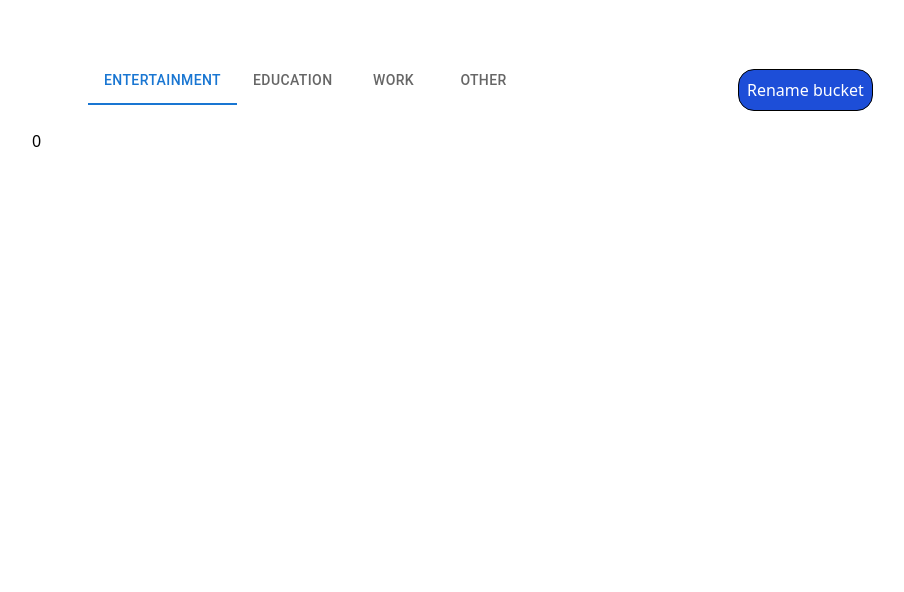
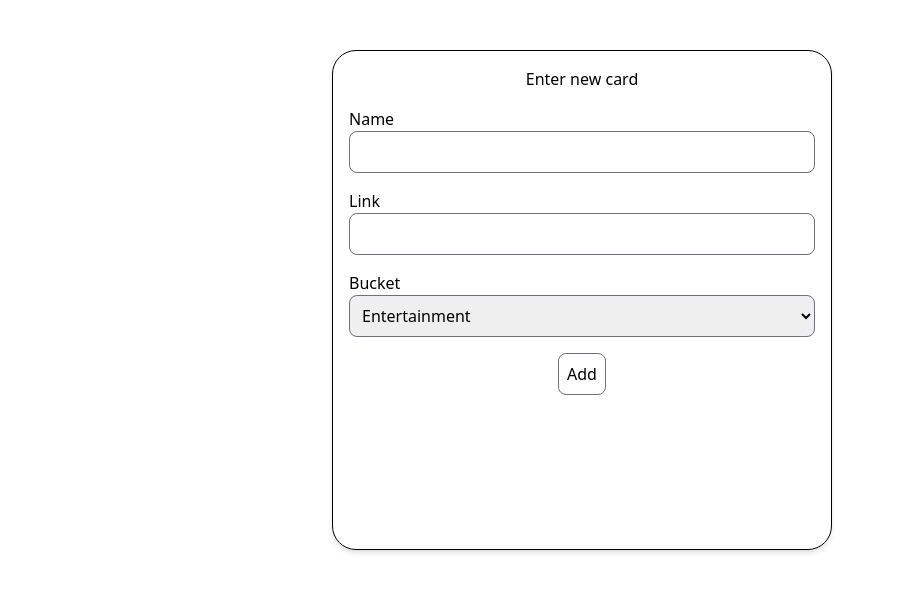
Before and after one commit to SafeTorpedo/card-buckets, a React (Vite) app: page /add in a window 1280 px wide. Shown: the top 592 px of the page, without its empty margins (52-956 px from the left). Built offline with nearby package versions, Linux system fonts and the light colour scheme.

Commit message:
feat: adding new card to global state

```diff
--- a/package.json
+++ b/package.json
@@ -16,7 +16,8 @@
     "@reduxjs/toolkit": "^1.9.3",
     "react": "^18.2.0",
     "react-dom": "^18.2.0",
-    "react-redux": "^8.0.5"
+    "react-redux": "^8.0.5",
+    "react-router-dom": "^6.9.0"
   },
   "devDependencies": {
     "@types/react": "^18.0.28",
--- a/src/App.tsx
+++ b/src/App.tsx
@@ -1,9 +1,16 @@
+import { BrowserRouter, Routes, Route } from "react-router-dom";
+import Add from "./components/Add";
 import BucketMenu from "./components/BucketMenu";
 
 function App() {
     return (
         <>
-            <BucketMenu />
+            <BrowserRouter>
+                <Routes>
+                    <Route path="/" element={<BucketMenu />} />
+                    <Route path="/add" element={<Add />} />
+                </Routes>
+            </BrowserRouter>
         </>
     );
 }
--- /dev/null
+++ b/src/components/Add.tsx
@@ -0,0 +1,109 @@
+import { useSelector, useDispatch } from "react-redux";
+import { useNavigate } from "react-router-dom";
+import { add0, add1, add2, add3 } from "../store";
+
+const Add = () => {
+    const navigate = useNavigate();
+
+    //get tabs state data
+    const tabss = useSelector((state: RootState) => state.tabs);
+
+    const dispatch = useDispatch();
+    const handleSubmit = (e) => {
+        e.preventDefault();
+
+        //find index of bucket
+        const index = tabss.findIndex(
+            (tab: string) => tab === e.target[2].value
+        );
+
+        //add new card to bucket
+        switch (index) {
+            case 0: {
+                const action0 = add0({
+                    name: e.target[0].value,
+                    link: e.target[1].value,
+                });
+                dispatch(action0);
+                break;
+            }
+
+            case 1: {
+                const action1 = add1({
+                    name: e.target[0].value,
+                    link: e.target[1].value,
+                });
+                dispatch(action1);
+                break;
+            }
+            case 2: {
+                const action2 = add2({
+                    name: e.target[0].value,
+                    link: e.target[1].value,
+                });
+                dispatch(action2);
+                break;
+            }
+            case 3: {
+                const action3 = add3({
+                    name: e.target[0].value,
+                    link: e.target[1].value,
+                });
+                dispatch(action3);
+                break;
+            }
+            default:
+                break;
+        }
+
+        navigate("/");
+    };
+    return (
+        <form
+            onSubmit={handleSubmit}
+            className=" w-[500px] h-[500px] ml-[30%] mt-[50px] shadow-md border border-black p-4 rounded-3xl"
+        >
+            <h1 className="text-center">Enter new card</h1>
+            <div className="flex flex-col mt-4">
+                <label htmlFor="name">Name</label>
+                <input
+                    className="rounded-lg border border-gray-500 p-2"
+                    type="text"
+                    id="name"
+                />
+            </div>
+            <div className="flex flex-col mt-4">
+                <label htmlFor="link">Link</label>
+                <input
+                    className="rounded-lg border border-gray-500 p-2"
+                    type="text"
+                    id="link"
+                />
+            </div>
+
+            <div className="flex flex-col mt-4">
+                <label htmlFor="bucket">Bucket</label>
+                <select
+                    className="rounded-lg border border-gray-500 p-2"
+                    id="bucket"
+                >
+                    {tabss.map((tab: string, index: string) => (
+                        <option key={index} value={tab}>
+                            {tab}
+                        </option>
+                    ))}
+                </select>
+            </div>
+            <div className="flex justify-center mt-4">
+                <button
+                    className="rounded-lg border border-gray-500 p-2"
+                    type="submit"
+                >
+                    Add
+                </button>
+            </div>
+        </form>
+    );
+};
+
+export default Add;
--- a/src/components/BucketMenu.tsx
+++ b/src/components/BucketMenu.tsx
@@ -7,10 +7,13 @@ import Tab from "@mui/material/Tab";
 import { useState } from "react";
 import { useSelector, useDispatch } from "react-redux";
 import { rename } from "../store";
+import { useNavigate } from "react-router-dom";
 
 const BucketMenu = () => {
     const [open, setOpen] = useState(false);
     const [value, setValue] = useState("0");
+
+    const navigate = useNavigate();
 
     const handleChange = (e: React.SyntheticEvent, newValue: string) => {
         setValue(newValue);
@@ -69,6 +72,12 @@ const BucketMenu = () => {
                         className=" border border-black p-2 rounded-2xl bg-blue-700 text-white"
                     >
                         Rename bucket
+                    </button>
+                    <button
+                        className=" border border-black p-2 rounded-2xl bg-blue-700 text-white ml-3"
+                        onClick={() => navigate("/add")}
+                    >
+                        Add New
                     </button>
                 </div>
             </div>
--- a/src/store/index.js
+++ b/src/store/index.js
@@ -15,10 +15,10 @@ const slice0 = createSlice({
     name: "0",
     initialState: [],
     reducers: {
-        add: (state, action) => {
+        add0: (state, action) => {
             state.push(action.payload);
         },
-        remove: (state, action) => {
+        remove0: (state, action) => {
             state.splice(action.payload, 1);
         },
     },
@@ -28,10 +28,10 @@ const slice1 = createSlice({
     name: "1",
     initialState: [],
     reducers: {
-        add: (state, action) => {
+        add1: (state, action) => {
             state.push(action.payload);
         },
-        remove: (state, action) => {
+        remove1: (state, action) => {
             state.splice(action.payload, 1);
         },
     },
@@ -41,10 +41,10 @@ const slice2 = createSlice({
     name: "2",
     initialState: [],
     reducers: {
-        add: (state, action) => {
+        add2: (state, action) => {
             state.push(action.payload);
         },
-        remove: (state, action) => {
+        remove2: (state, action) => {
             state.splice(action.payload, 1);
         },
     },
@@ -54,10 +54,10 @@ const slice3 = createSlice({
     name: "3",
     initialState: [],
     reducers: {
-        add: (state, action) => {
+        add3: (state, action) => {
             state.push(action.payload);
         },
-        remove: (state, action) => {
+        remove3: (state, action) => {
             state.splice(action.payload, 1);
         },
     },
@@ -75,3 +75,7 @@ const store = configureStore({
 
 export { store };
 export const { rename } = tabs.actions;
+export const { add0, remove0 } = slice0.actions;
+export const { add1, remove1 } = slice1.actions;
+export const { add2, remove2 } = slice2.actions;
+export const { add3, remove3 } = slice3.actions;
```
Also changed, not shown: 1 other file (tests, documents, lock files or other folders).
